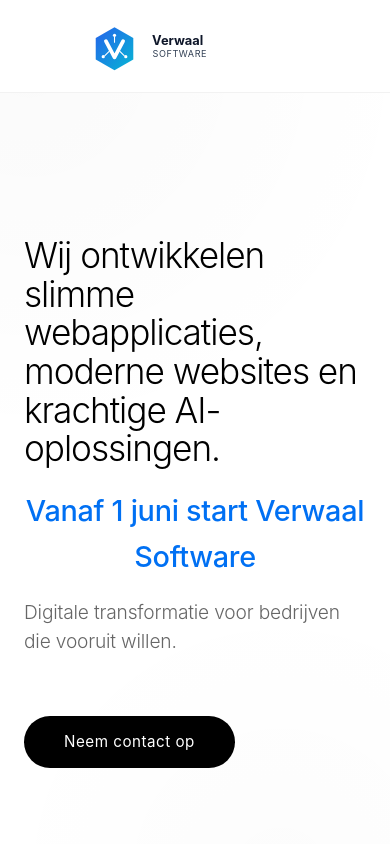
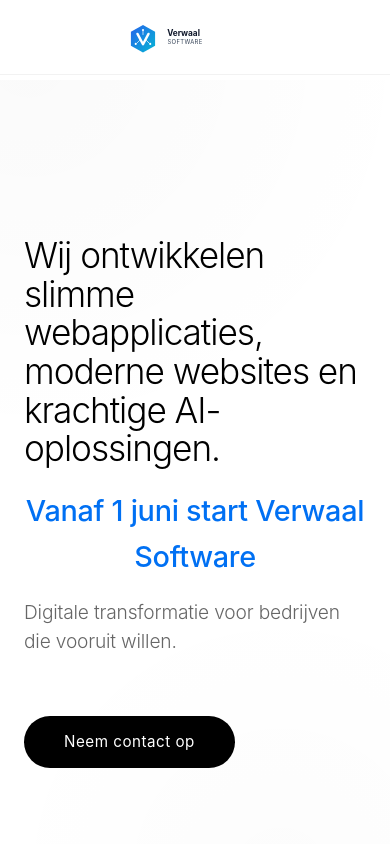
Before and after one commit to BiemVerwaal/verwaal-software, a plain HTML site: page index.html in a window 390 px wide. Shown: the top 844 px of the page. Drawn offline with Linux system fonts and the light colour scheme.

Commit message:
Logo SVG aspectRatio verbeterd voor mobiel

```diff
--- a/index.html
+++ b/index.html
@@ -38,7 +38,7 @@
             width: 100%;
             background: rgba(255, 255, 255, 0.95);
             backdrop-filter: blur(10px);
-            padding: 16px 24px;
+            padding: 12px 24px;
             z-index: 1000;
             border-bottom: 1px solid rgba(0, 0, 0, 0.05);
         }
@@ -47,6 +47,7 @@
             display: flex;
             justify-content: space-between;
             align-items: center;
+            height: 50px;
         }
 
         .logo {
@@ -56,11 +57,13 @@
             color: #000;
             display: flex;
             align-items: center;
+            height: 50px;
         }
 
         .logo svg {
-            width: 220px;
-            height: 60px;
+            height: 50px;
+            width: auto;
+            min-width: 200px;
         }
 
         nav a {
@@ -423,8 +426,8 @@
             }
 
             .logo svg {
-                width: 160px;
-                height: 45px;
+                height: 38px;
+                min-width: 140px;
             }
 
             nav {
@@ -490,7 +493,8 @@
     <!-- Header -->
     <header>
         <div class="container">
-            <svg width="220" height="60" viewBox="0 0 820 220" fill="none" xmlns="http://www.w3.org/2000/svg" style="flex-shrink: 0;">
+            <div class="logo">
+                <svg viewBox="0 0 820 220" preserveAspectRatio="xMidYMid meet" fill="none" xmlns="http://www.w3.org/2000/svg">
                     <defs>
                         <linearGradient id="blueGradient" x1="0" y1="0" x2="1" y2="1">
                             <stop offset="0%" stop-color="#2563EB"/>
@@ -510,6 +514,7 @@
                     <text x="250" y="105" font-family="Inter, Arial, sans-serif" font-size="48" font-weight="700" fill="#0F172A">Verwaal</text>
                     <text x="252" y="150" font-family="Inter, Arial, sans-serif" font-size="34" font-weight="400" fill="#334155" letter-spacing="2">SOFTWARE</text>
                 </svg>
+            </div>
             <nav>
                 <a href="#services">Wat wij doen</a>
                 <a href="#expertise">Expertise</a>
```
Lines whose indentation alone changed are shown as unchanged.
